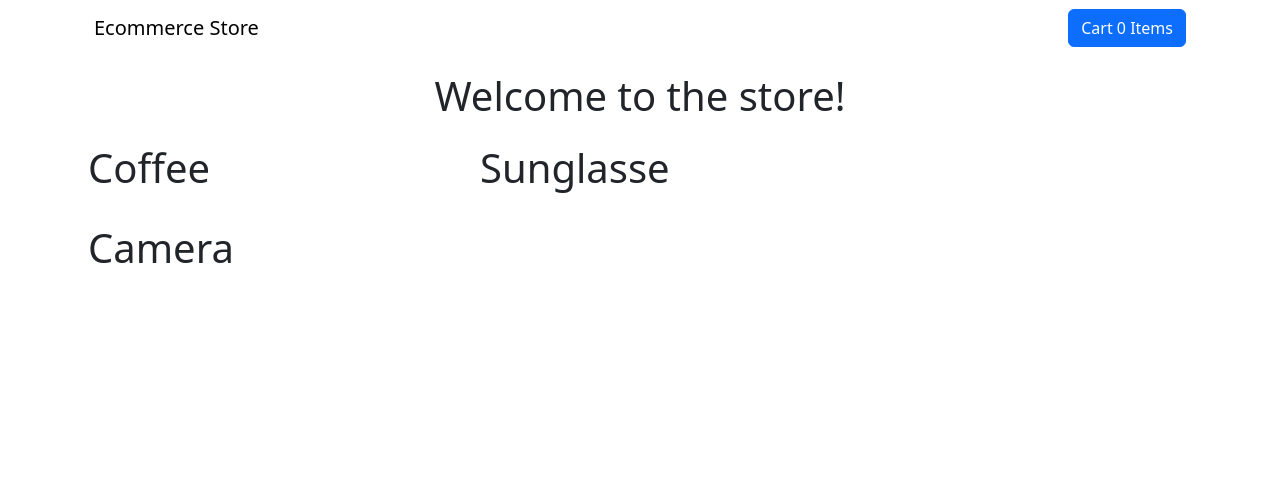
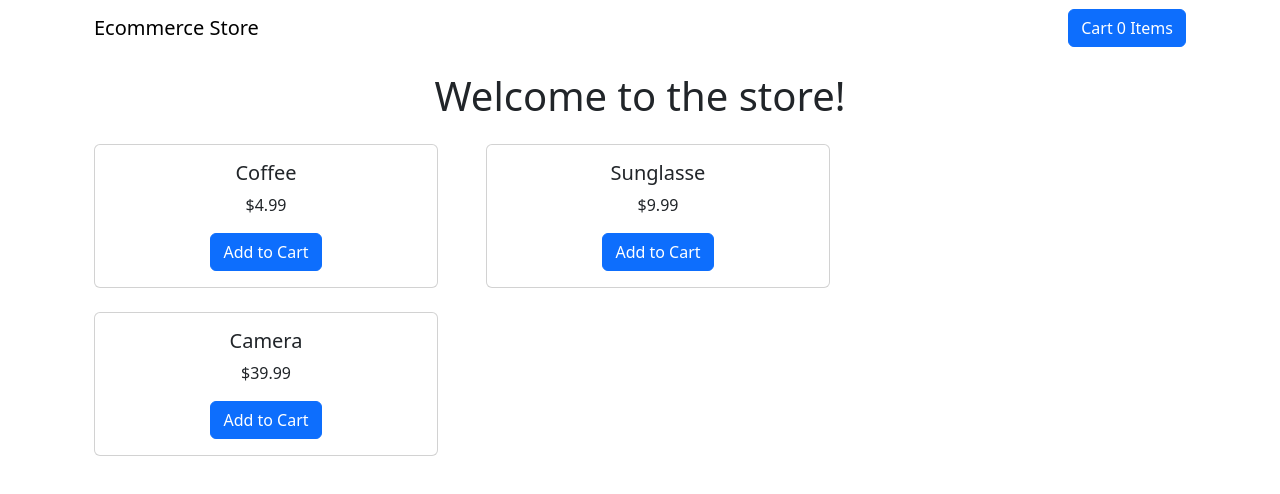
Before and after one commit to SalamanderCtesiphon/ecommerce, a React (Vite) app: page / in a window 1280 px wide. Shown: the top 494 px of the page. Built offline with nearby package versions, Linux system fonts and the light colour scheme.

Commit message:
created a product card component

```diff
--- /dev/null
+++ b/src/components/ProductCard.tsx
@@ -0,0 +1,17 @@
+import { Card, Button, Form, Row, Col } from 'react-bootstrap'
+
+function ProductCard(props: any) {
+  const product = props.product
+
+  return (
+    <Card>
+      <Card.Body>
+        <Card.Title>{product.title}</Card.Title>
+        <Card.Text>${product.price}</Card.Text>
+        <Button variant='primary'>Add to Cart</Button>
+      </Card.Body>
+    </Card>
+  )
+}
+
+export default ProductCard
--- a/src/pages/Store.tsx
+++ b/src/pages/Store.tsx
@@ -1,5 +1,9 @@
 import { Row, Col } from 'react-bootstrap'
 import { productsArray } from '../productStore'
+import ProductCard from '../components/ProductCard'
+
+
+
 
 function Store() {
   return (
@@ -7,7 +11,11 @@
       <h1 className='p-3 text-center'>Welcome to the store!</h1>
       <Row xs={1} md={3} className='g-4'>
         {productsArray.map((product, idx) => (
-          <h1>{product.title}</h1>
+          <Col align="center" key={idx}>
+            <ProductCard
+              product={product}
+            />
+          </Col>
         ))}
       </Row>
     </>
```
